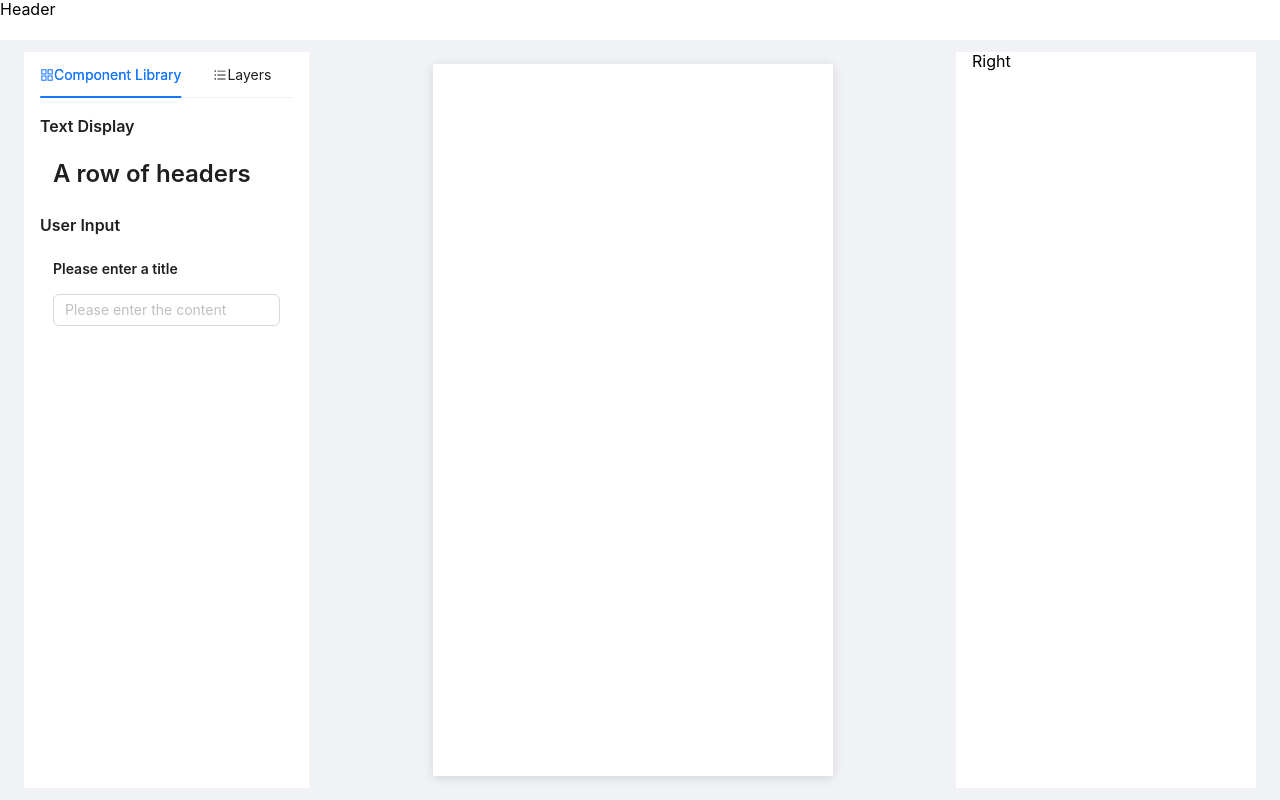
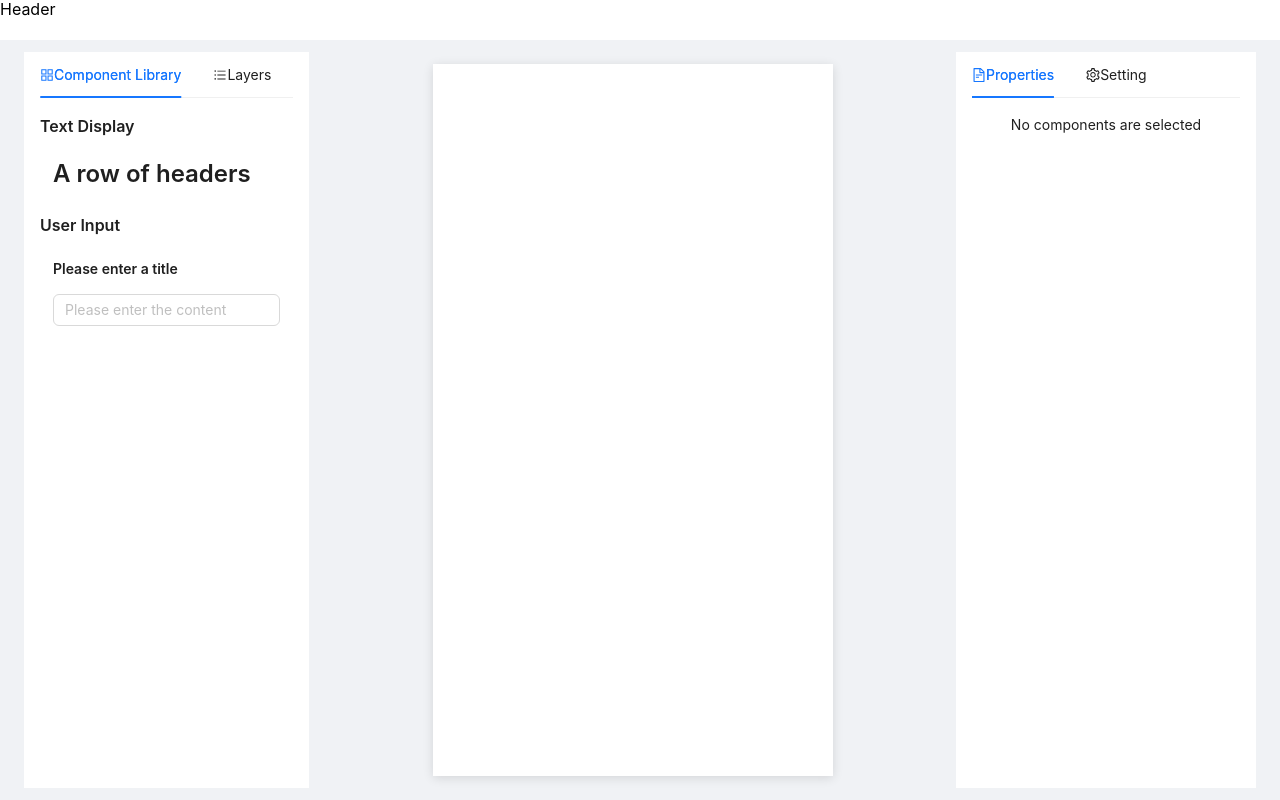
Before and after one commit to Don-Up/survey-star, a React (Create React App) app: page /questionnaire/edit/1 in a window 1280 px wide. Built offline with nearby package versions, Linux system fonts and the light colour scheme; no server answers.

Commit message:
feat: Dynamically displays a property form based on the selected component.

```diff
--- a/src/components/QuestionnaireComponents/QuestionnaireInput/PropComponent.tsx
+++ b/src/components/QuestionnaireComponents/QuestionnaireInput/PropComponent.tsx
@@ -12,6 +12,7 @@ const PropComponent: React.FC<QuestionnaireInputPropsType>
     }, [title, placeholder]);
 
     return (<Form
+        form={form}
         layout={"vertical"}
         initialValues={{title, placeholder}}
     >
--- a/src/components/QuestionnaireComponents/QuestionnaireTitle/PropComponent.tsx
+++ b/src/components/QuestionnaireComponents/QuestionnaireTitle/PropComponent.tsx
@@ -10,10 +10,11 @@ const PropComponent: React.FC<QuestionnaireTitlePropsType> = (props) => {
     }, [text, level, isCenter]);
 
     return (<Form
+        form={form}
         layout={"vertical"}
         initialValues={{ text, level, isCenter }}
     >
-        <Form.Item label={"Title"} name={"title"} rules={[{ required: true, message: "Please enter a Title." }]}>
+        <Form.Item label={"Title"} name={"text"} rules={[{ required: true, message: "Please enter a Title." }]}>
             <Input/>
         </Form.Item>
         <Form.Item label={"Level"} name={"level"}>
--- a/src/components/QuestionnaireComponents/index.ts
+++ b/src/components/QuestionnaireComponents/index.ts
@@ -9,6 +9,7 @@ export type ComponentConfType = {
     title: string
     type: string
     Component: FC<ComponentPropsType>
+    PropComponent: FC<ComponentPropsType>
     defaultProps: ComponentPropsType
 }
 
--- a/src/hook/useGetComponentInfo.ts
+++ b/src/hook/useGetComponentInfo.ts
@@ -6,9 +6,14 @@ import {ComponentInfoType} from "../store/componentsReducer";
 function useGetComponentInfo(){
     const components = useSelector<StateType>(state => state.components) as ComponentInfoType[];
 
-    // console.log("xxxx", components, components.length)
+    const selectedId = useSelector<StateType>(state => state.selectedId) as string;
+
+    const selectedComponent = components.find(c => c.uuid === selectedId);
+
     return {
-        components
+        components,
+        selectedId,
+        selectedComponent
     }
 }
 
--- a/src/layouts/manage-layout/index.tsx
+++ b/src/layouts/manage-layout/index.tsx
@@ -13,18 +13,19 @@ const { Header, Footer, Content,
 
 const ManageLayout: React.FC = () => {
     const nav = useNavigate()
+    const handleSuccess = (data: any) => {
+        if (data) {
+            const { id } = data || {};
+            if (id) {
+                nav(`/questionnaire/edit/${id}`);
+            }
+            message.success("Questionnaire created successfully");
+        }
+    };
 
     const {loading, run: handleCreateClick} = useRequest(createQuestionnaireService, {
         manual: true,
-        onSuccess: (data) => {
-            if (data) {
-                const {id} = data || {}
-                if (id) {
-                    nav(`/questionnaire/edit/${id}`)
-                }
-                message.success("Questionnaire created successfully")
-            }
-        },
+        onSuccess: handleSuccess,
     })
 
     return  <Layout>
--- a/src/pages/questionnaire/edit/ComponentLib.tsx
+++ b/src/pages/questionnaire/edit/ComponentLib.tsx
@@ -25,6 +25,7 @@ const ComponentRenderer: React.FC<{ c: ComponentConfType }> = ({ c }) => {
             },
             selectedId,
         }));
+        // 124
         dispatch(setSelectedId(uuid))
     }
 
--- /dev/null
+++ b/src/pages/questionnaire/edit/ComponentProp.tsx
@@ -0,0 +1,21 @@
+import React, {FC} from "react";
+import useGetComponentInfo from "../../../hook/useGetComponentInfo";
+import {getComponentConfByType} from "../../../components/QuestionnaireComponents";
+
+const NoProp: FC = () => {
+    return <div className={"text-center"}>No components are selected</div>
+}
+
+const ComponentProp: React.FC = () => {
+    const {selectedComponent} = useGetComponentInfo()
+    if (selectedComponent == null) return <NoProp/>
+    const {type, props} = selectedComponent
+    const componentConf = getComponentConfByType(type)
+
+    if (componentConf == null) return <NoProp/>
+    const {PropComponent} = componentConf
+    console.log("props", props)
+    return (<PropComponent  { ...props }/>)
+}
+
+export default ComponentProp
--- a/src/pages/questionnaire/edit/EditCanvas.tsx
+++ b/src/pages/questionnaire/edit/EditCanvas.tsx
@@ -1,4 +1,4 @@
-import React from "react";
+import React, {useEffect} from "react";
 import QuestionnaireTitle from "../../../components/QuestionnaireComponents/QuestionnaireTitle/Component";
 import QuestionnaireInput from "../../../components/QuestionnaireComponents/QuestionnaireInput/Component";
 import styles from "./index.module.css"
@@ -31,12 +31,19 @@ const EditCanvas: React.FC<PropsType> = ({loading}) => {
     const {components} = useGetComponentInfo()
     const selectedId = useSelector<StateType>(state => state.selectedId)
     const dispatch = useDispatch()
-    if(components.length>0){
-        dispatch(setSelectedId(components[0].uuid))
-    }
+    useEffect(() => {
+        if(components.length>0){
+            // 125
+            dispatch(setSelectedId(components[0].uuid))
+        }
+    }, []);
+
     function handleClick(event: React.MouseEvent<HTMLDivElement>, id: string) {
+        console.log("id", id)
+
         if (id !== selectedId) {
             event.stopPropagation()
+            // 123
             dispatch(setSelectedId(id))
         }
     }
--- /dev/null
+++ b/src/pages/questionnaire/edit/RightPanel.tsx
@@ -0,0 +1,32 @@
+import React from "react";
+import {FileTextOutlined, SettingOutlined} from "@ant-design/icons";
+import {Tabs} from "antd";
+import ComponentProp from "./ComponentProp";
+
+const RightPanel: React.FC = () => {
+    const tabsItems = [
+        {
+            key: "prop",
+            label: (
+                <span>
+                    <FileTextOutlined/>
+                    Properties
+                </span>
+            ),
+            children: <ComponentProp/>
+        },
+        {
+            key: "setting",
+            label: (
+                <span>
+                    <SettingOutlined/>
+                    Setting
+                </span>
+            ),
+            children: <div>Setting</div>
+        }
+    ]
+    return (<Tabs defaultActiveKey={"prop"} items={tabsItems}/>)
+}
+
+export default RightPanel
--- a/src/pages/questionnaire/edit/index.tsx
+++ b/src/pages/questionnaire/edit/index.tsx
@@ -4,6 +4,7 @@ import useLoadQuestionnaireData1 from "../../../hook/useLoadQuestionnaireData";
 import {clearSelectedId} from "../../../store/selectIdReducer";
 import {useDispatch} from "react-redux";
 import LeftPanel from "./LeftPanel";
+import RightPanel from "./RightPanel";
 
 /*
  * @description: Edit Questionnaire Page
@@ -28,7 +29,9 @@ export const Edit: React.FC = () => {
                         <EditCanvas loading={loading}/>
                     </div>
                 </div>
-                <div className={"w-[300px] bg-white px-4"}>Right</div>
+                <div className={"w-[300px] bg-white px-4"}>
+                    <RightPanel/>
+                </div>
             </div>
         </div>
     </div>)
--- a/src/store/selectIdReducer.ts
+++ b/src/store/selectIdReducer.ts
@@ -1,4 +1,4 @@
-import {createSlice} from "@reduxjs/toolkit";
+import {createSlice, PayloadAction} from "@reduxjs/toolkit";
 
 
 const INIT_SELECTED_ID = null
@@ -7,7 +7,8 @@ export const selectedIdSlice = createSlice({
     name: 'selectedId',
     initialState: INIT_SELECTED_ID,
     reducers: {
-        setSelectedId: (state, action) => {
+        setSelectedId: (state, action:{payload: any, type: string}) => {
+            console.log("newId", action.payload)
             return action.payload
         },
         clearSelectedId: () => {
```
